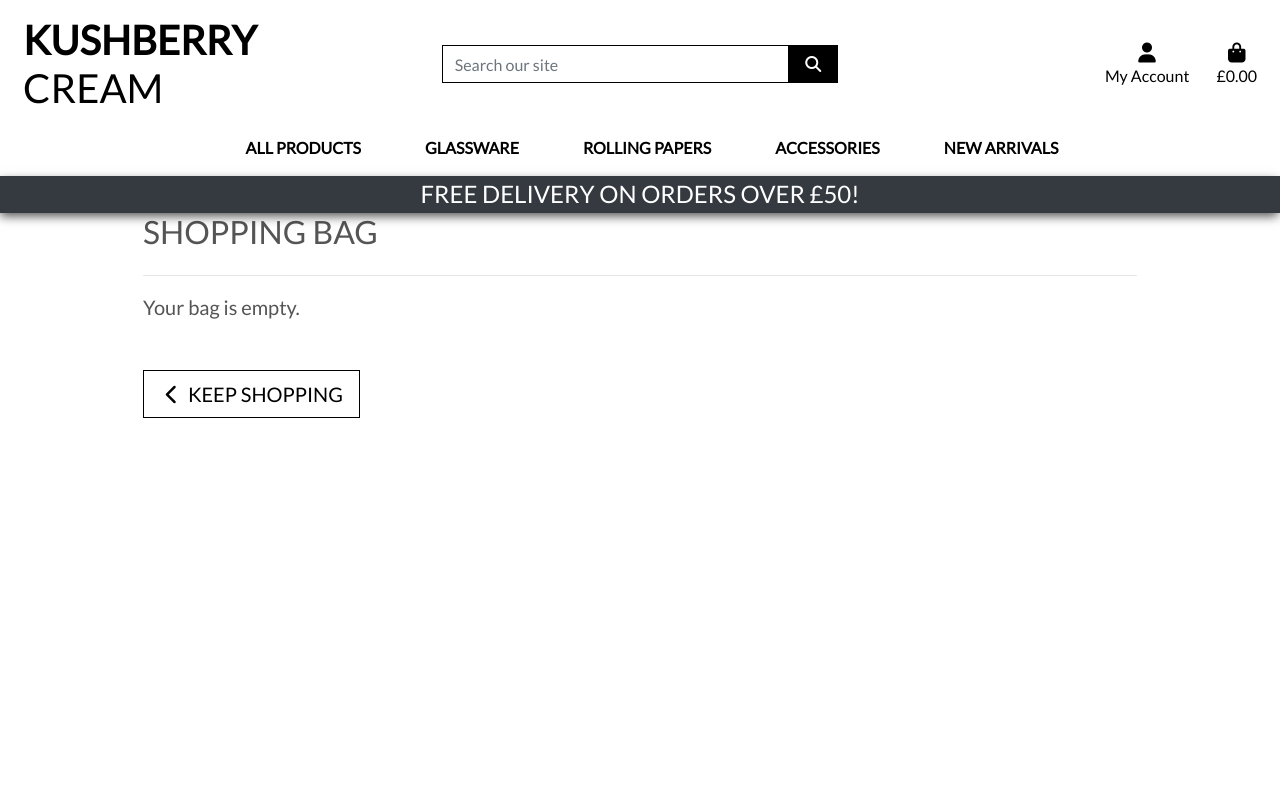
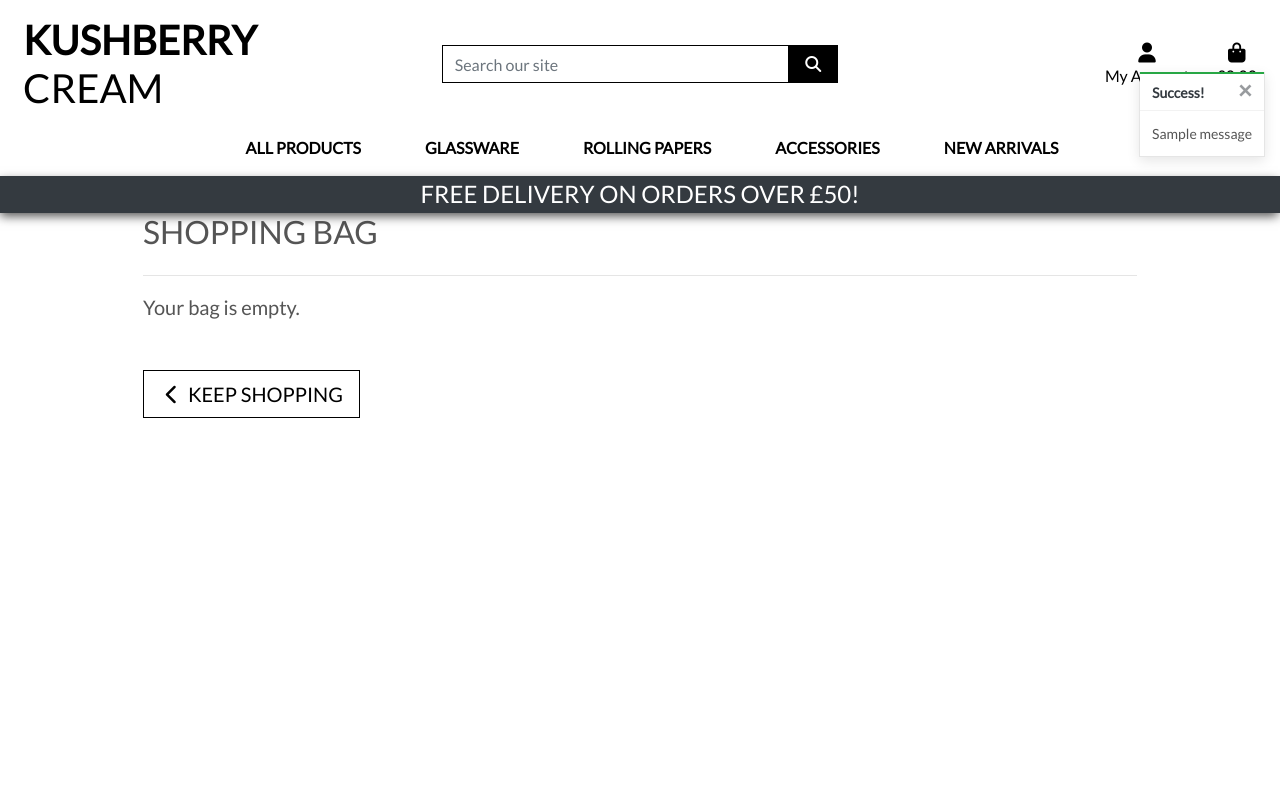
Before and after one commit to kushberrycream/kushberrycream-v1, a Django app: page /bag/ in a window 1280 px wide. Run offline with Django 3.2, Linux system fonts and the light colour scheme; tables that the repository leaves empty hold one stand-in row (values such as "Sample post"); one stand-in notice (Sample message) is shown; some libraries are stand-ins or nearby versions.

Commit message:
added toasts

```diff
--- a/bag/templates/bag/bag.html
+++ b/bag/templates/bag/bag.html
@@ -31,7 +31,7 @@
                                     <th scope="col">Product Info</th>
                                     <th scope="col"></th>
                                     <th scope="col">Price</th>
-                                    <th scope="col">Qty</th>
+                                    <th style="max-width: 100px;" scope="col">Qty</th>
                                     <th scope="col">Subtotal</th>
                                 </tr>
                             </thead>
@@ -57,11 +57,11 @@
                                     <td class="py-3">
                                         <p class="my-0">£{{ item.product.price }}</p>
                                     </td>
-                                    <td class="py-3 w-25">
+                                    <td class="py-3" style="max-width: 150px;">
                                         <form class="form update-form" method="POST" action="{% url 'adjust_bag' item.item_id %}">
                                             {% csrf_token %}
                                             <div class="form-group">
-                                                <div class="input-group w-65">
+                                                <div class="input-group">
                                                     <div class="input-group-prepend">
                                                         <button class="decrement-qty btn btn-sm btn-black rounded-0"
                                                             data-item_id="{{ item.item_id }}" id="decrement-qty_{{ item.item_id }}">
--- a/bag/views.py
+++ b/bag/views.py
@@ -1,4 +1,6 @@
 from django.shortcuts import render, redirect, reverse, HttpResponse
+from django.contrib import messages
+from products.models import Product
 
 
 # Create your views here.
@@ -11,6 +13,7 @@ def view_bag(request):
 def add_to_bag(request, item_id):
     """ Add a quantity of the specified product to the shoppingbag """
 
+    product = Product.objects.get(pk=item_id)
     quantity = int(request.POST.get('quantity'))
     redirect_url = request.POST.get('redirect_url')
     size = None
@@ -31,6 +34,7 @@ def add_to_bag(request, item_id):
             bag[item_id] += quantity
         else:
             bag[item_id] = quantity
+            messages.success(request, f'Added {product.name} to your bag')
 
     request.session['bag'] = bag
     return redirect(redirect_url)
--- a/kushberrycream/settings.py
+++ b/kushberrycream/settings.py
@@ -81,6 +81,8 @@ TEMPLATES = [
     },
 ]
 
+MESSAGE_STORAGE = 'django.contrib.messages.storage.session.SessionStorage'
+
 AUTHENTICATION_BACKENDS = [
     # Needed to login by username in Django admin, regardless of `allauth`
     'django.contrib.auth.backends.ModelBackend',
--- a/static/css/base.css
+++ b/static/css/base.css
@@ -127,6 +127,24 @@ a.category-badge > span.badge:hover {
 #delivery-banner {
     box-shadow: -1px 4px 10px -1px rgba(0,0,0,0.7);
 }
+
+/* ------------------------------- bootstrap toasts */
+
+.message-container {
+    position: fixed;
+    top: 72px;
+    right: 15px;
+    z-index: 99999999999;
+}
+
+.custom-toast {
+    overflow: visible;
+}
+
+.toast-capper {
+    height: 2px;
+}
+
 /* -------------------------------- Media Queries */
 
 /* Slightly larger container on xl screens */
--- a/templates/base.html
+++ b/templates/base.html
@@ -114,7 +114,11 @@
     </header>
 
     {% if messages %}
-    <div class="message-container"></div>
+    <div class="message-container">
+        {% for message in messages %}
+            {% include 'includes/toasts/toast_success.html' %}
+        {% endfor %}
+    </div>
     {% endif %}
 
     {% block page_header %}
@@ -124,6 +128,9 @@
     {% endblock %}
 
     {% block postloadjs %}
+    <script type="text/javascript">
+        $('.toast').toast('show');
+    </script>
     {% endblock %}
   </body>
 </html>
--- /dev/null
+++ b/templates/includes/toasts/toast_success.html
@@ -0,0 +1,13 @@
+<div class="toast custom-toast rounded-0 border-top-0" data-autohide="false">
+  <div class="arrow-up arrow-success"></div>
+  <div class="w-100 toast-capper bg-success"></div>
+  <div class="toast-header bg-white text-dark">
+    <strong class="mr-auto">Success!</strong>
+    <button type="button" class="ml-2 mb-1 close text-dark" data-dismiss="toast" aria-label="Close">
+      <span aria-hidden="true">&times;</span>
+    </button>
+  </div>
+  <div class="toast-body">
+    {{ message }}
+  </div>
+</div>
```
Also changed, not shown: templates/includes/toasts/toast_error.html (added, +13 -0 lines), templates/includes/toasts/toast_info.html (added, +13 -0 lines), templates/includes/toasts/toast_warning.html (added, +13 -0 lines).
